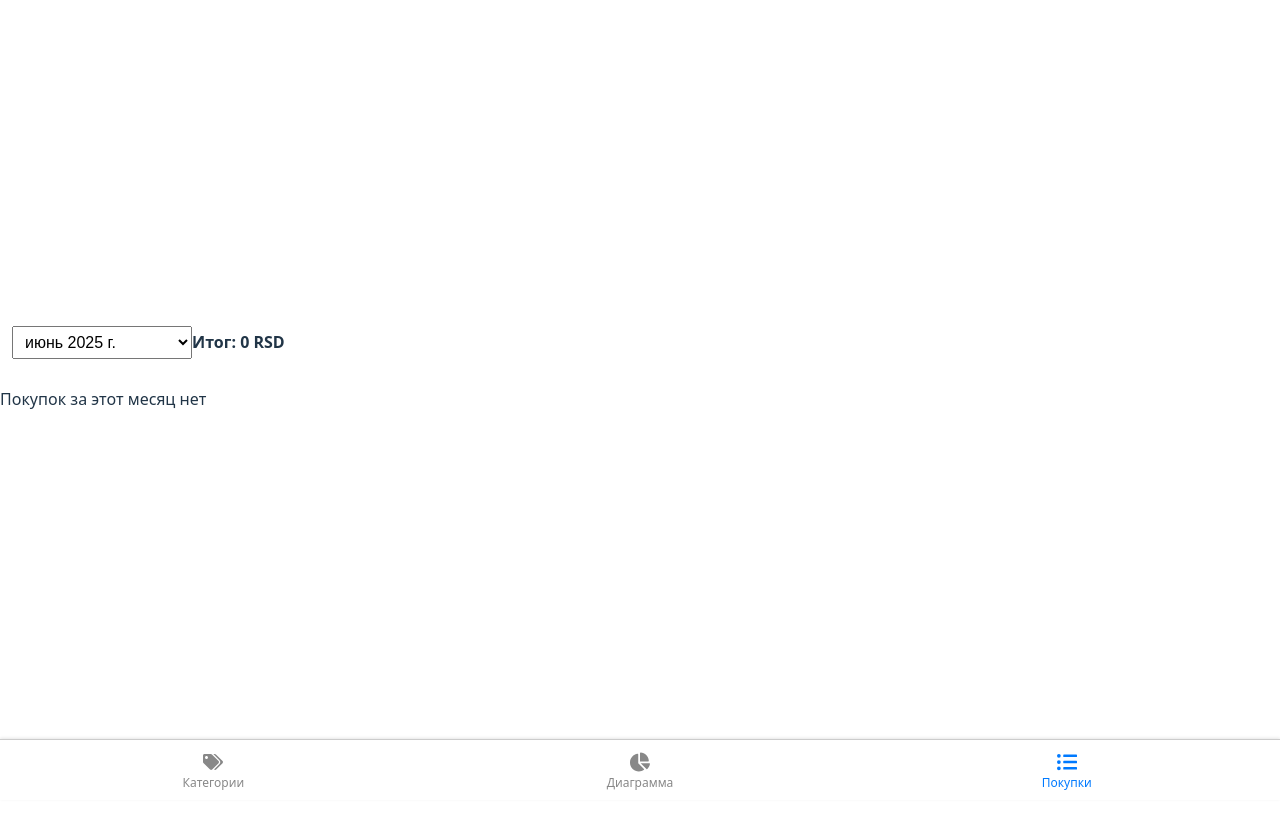
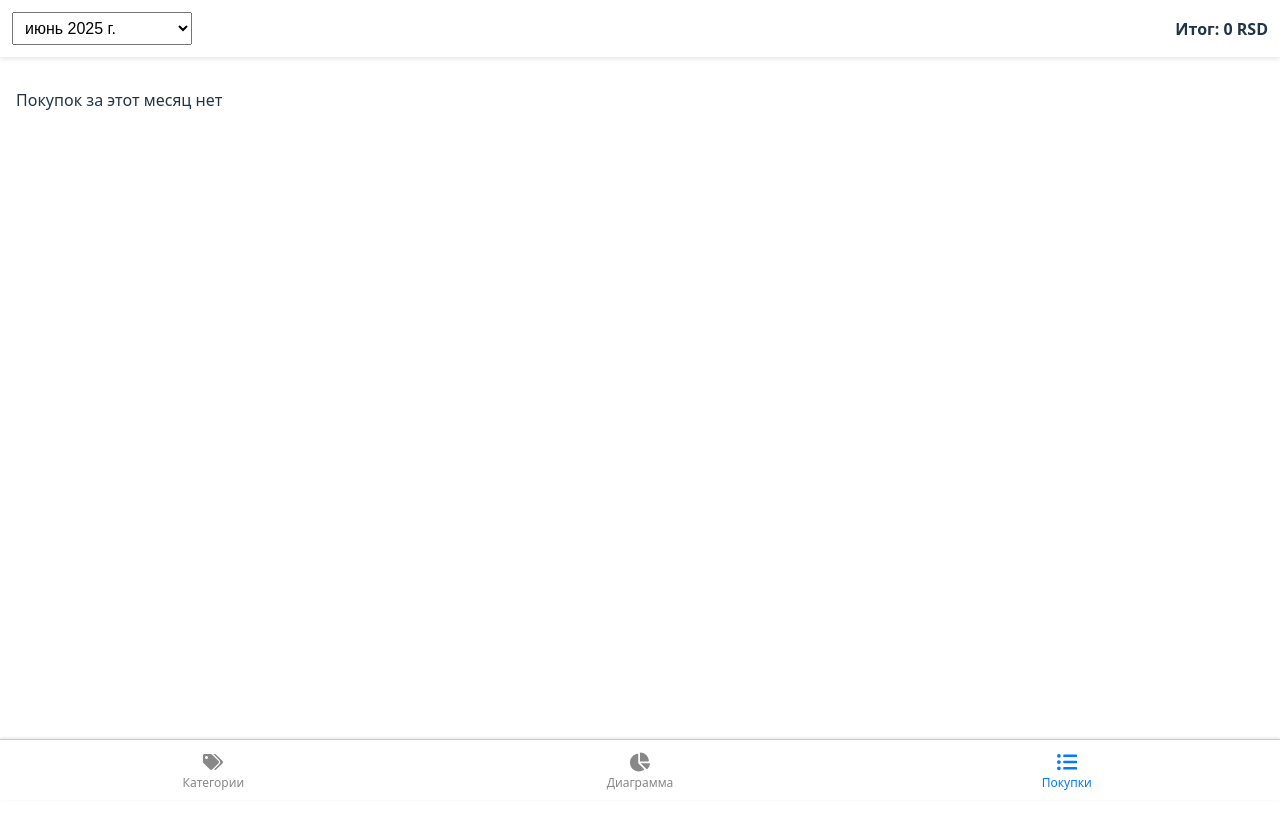
Before and after one commit to n0rg3/budget, a React (Vite) app: page /expenses in a window 1280 px wide. Shown: the top 828 px of the page. Before the commit the page ends 800 px from the top, so only its background shows below. Built offline with nearby package versions, Linux system fonts and the light colour scheme.

Commit message:
expensesview

```diff
--- a/src/pages/ExpensesView.tsx
+++ b/src/pages/ExpensesView.tsx
@@ -1,8 +1,7 @@
-import React, { useState } from "react";
-import { getLast12Months } from "../hooks/useMonths"; // если у тебя есть такой хук
+import React from "react";
+import { getLast12Months } from "../hooks/useMonths";
 import type { Purchase } from "../types";
 import { useSelectedMonth } from "../context/SelectedMonthContext";
-
 
 interface ExpensesViewProps {
   purchases: Purchase[];
@@ -14,20 +13,53 @@ function isInSelectedMonth(dateStr: string, selectedMonth: string) {
   return formatter.format(date) === selectedMonth;
 }
 
+function formatDateTime(dateStr: string): string {
+  const date = new Date(dateStr);
+  const day = date.toLocaleDateString("ru-RU");
+  const time = date.toLocaleTimeString("ru-RU", {
+    hour: "2-digit",
+    minute: "2-digit",
+  });
+  return `${day}, ${time}`;
+}
+
 function ExpensesView({ purchases }: ExpensesViewProps) {
   const { selectedMonth, setSelectedMonth, months } = useSelectedMonth();
 
-  // Фильтрация покупок по выбранному месяцу
   const filteredPurchases = purchases.filter((p) =>
     isInSelectedMonth(p.date, selectedMonth)
   );
 
-  // Итог сумма по фильтрованным покупкам
   const total = filteredPurchases.reduce((sum, p) => sum + p.amount, 0);
 
   return (
-    <div>
-      <div style={{display: "flex", justifyContent: "space-between", alignItems: "center", padding: 12}}>
+    <div
+      style={{
+        height: "100vh",
+        overflow: "hidden",
+        position: "relative",
+        width: "100%", // Убедимся, что контейнер растягивается
+        boxSizing: "border-box", // Применяем глобально
+      }}
+    >
+      {/* Зафиксированная верхняя панель */}
+      <div
+        style={{
+          position: "fixed",
+          top: 0,
+          left: 0,
+          right: 0,
+          zIndex: 1000,
+          background: "white",
+          padding: 12,
+          display: "flex",
+          justifyContent: "space-between",
+          alignItems: "center",
+          boxShadow: "0 2px 5px rgba(0, 0, 0, 0.1)",
+          boxSizing: "border-box",
+          width: "100%", // Убедимся, что панель растягивается
+        }}
+      >
         <select
           value={selectedMonth}
           onChange={(e) => setSelectedMonth(e.target.value)}
@@ -39,42 +71,75 @@ function ExpensesView({ purchases }: ExpensesViewProps) {
             </option>
           ))}
         </select>
-
         <div style={{ fontWeight: "bold", fontSize: 16 }}>
           Итог: {total.toFixed(0)} RSD
         </div>
       </div>
 
-      {filteredPurchases.length === 0 && <p>Покупок за этот месяц нет</p>}
+      {/* Прокручиваемая часть — список покупок */}
+      <div
+        style={{
+          marginTop: 72,
+          height: "calc(100vh - 72px)", // Учитываем высоту верхней панели
+          overflowY: "auto",
+          width: "100%", // Растягиваем на всю ширину
+          boxSizing: "border-box",
+        }}
+      >
+        {filteredPurchases.length === 0 && (
+          <p style={{ marginTop: 16, padding: "0 16px", width: "100%" }}>
+            Покупок за этот месяц нет
+          </p>
+        )}
 
-      <ul style={{ listStyle: "none", padding: 0 }}>
+        <ul
+          style={{
+            listStyle: "none",
+            padding: 0,
+            margin: 0,
+            width: "100%", // Убедимся, что список растягивается
+            boxSizing: "border-box",
+          }}
+        >
           {filteredPurchases.map((purchase) => (
             <li
               key={purchase.id}
               style={{
                 display: "flex",
                 justifyContent: "space-between",
-              padding: 10,
+                padding: "12px 16px",
                 borderBottom: "1px solid #ccc",
                 alignItems: "center",
                 fontSize: 14,
+                width: "100%", // Растягиваем элемент списка
+                boxSizing: "border-box",
               }}
             >
-            <div>
+              <div style={{ flex: 1, minWidth: 0, overflow: "hidden" }}>
                 <div style={{ fontWeight: "bold", color: "black" }}>{purchase.category}</div>
-              <div>{purchase.name}</div>
+                <div style={{ textOverflow: "ellipsis", overflow: "hidden", whiteSpace: "nowrap" }}>
+                  {purchase.name}
+                </div>
               </div>
 
-            <div style={{ textAlign: "right" }}>
+              <div
+                style={{
+                  textAlign: "right",
+                  minWidth: 120,
+                  marginLeft: 16,
+                  whiteSpace: "nowrap",
+                }}
+              >
                 <div style={{ fontWeight: "bold" }}>{purchase.amount.toFixed(0)} RSD</div>
                 <div style={{ fontSize: 12, color: "#666" }}>
-                {new Date(purchase.date).toLocaleDateString("ru-RU")}
+                  {formatDateTime(purchase.date)}
                 </div>
               </div>
             </li>
           ))}
         </ul>
       </div>
+    </div>
   );
 }
 
```
Lines whose indentation alone changed are shown as unchanged.
